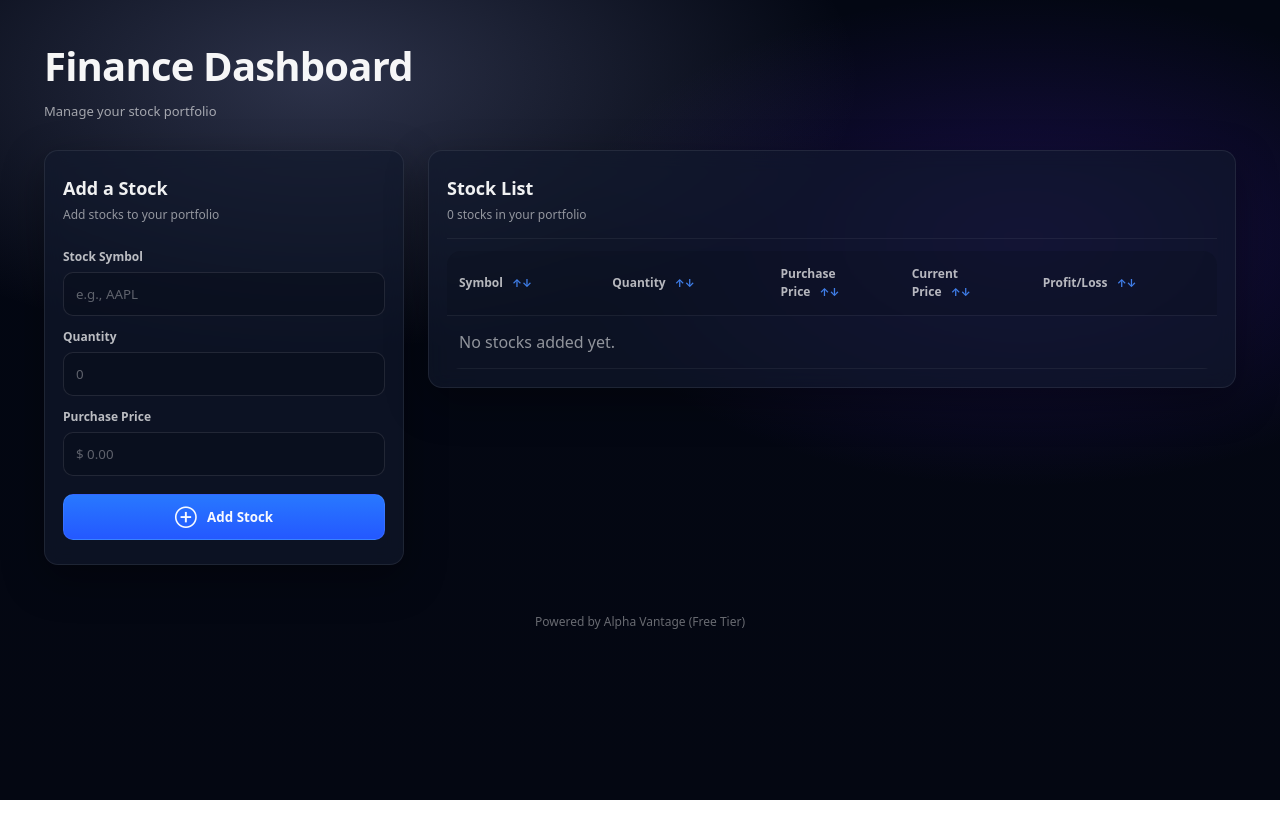
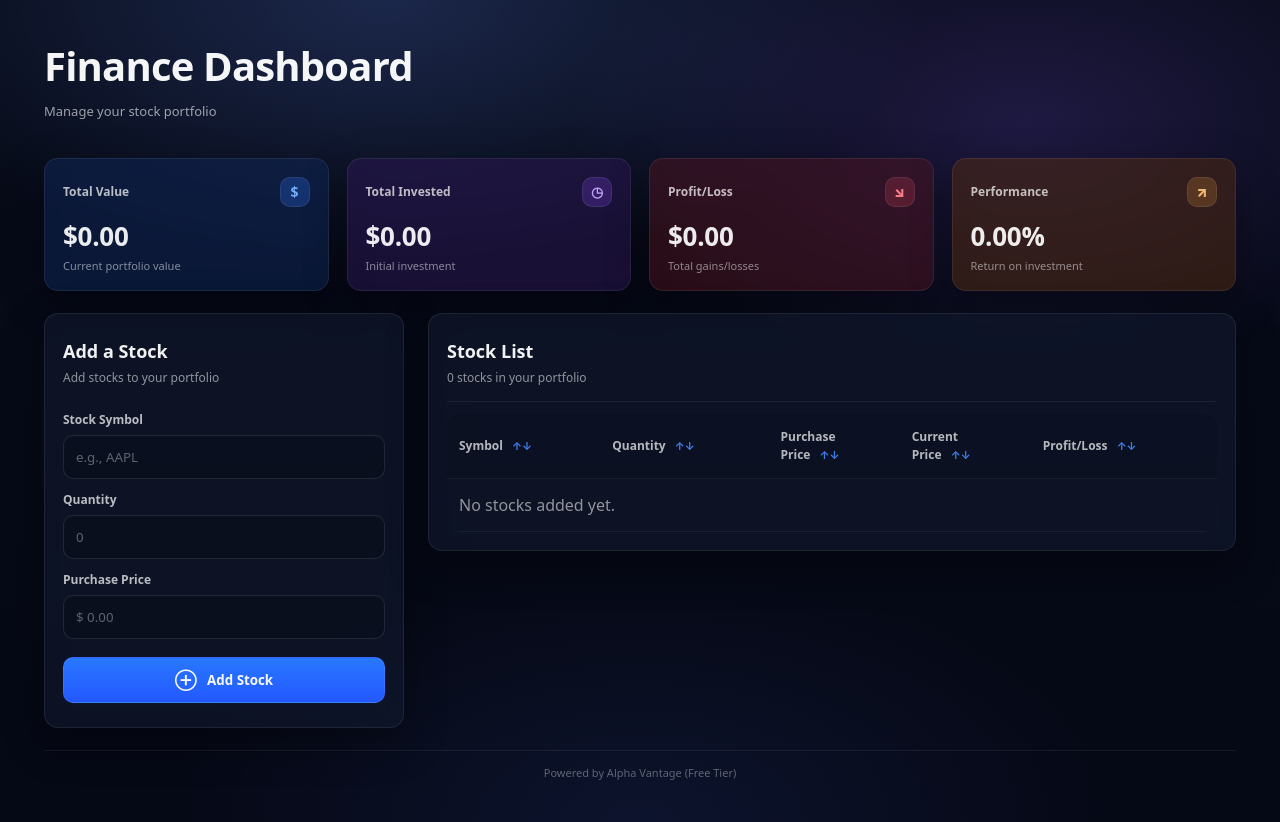
Before and after one commit to clarissa-lyl/SE100-ClarissaLoYingLi-Capstone, a React (Vite) app in the folder se100-capstone/: page / in a window 1280 px wide. Before the commit the page ends 800 px from the top, so only its background shows below. Built offline with nearby package versions, Linux system fonts and the light colour scheme.

Commit message:
Add 4 cards (Total Value, Invested, Profit/Loss, Performance) and minor UI styling changes

```diff
--- a/se100-capstone/src/App.css
+++ b/se100-capstone/src/App.css
@@ -2,11 +2,15 @@
 .app-shell {
   max-width: 1240px;
   margin: 0 auto;
-  padding: 36px 24px 48px;
+  padding: 36px 24px 40px;
+
+  min-height: 100vh;
+  display: flex;
+  flex-direction: column;
 }
 
 .dashboard-header {
-  margin-bottom: 28px;
+  margin-bottom: 18px;
 }
 
 .dashboard-title {
@@ -23,11 +27,112 @@
   color: rgba(255, 255, 255, 0.6);
 }
 
+/* KPI cards row */
+.stats-grid {
+  display: grid;
+  grid-template-columns: repeat(4, 1fr);
+  gap: 18px;
+  margin: 18px 0 22px;
+}
+
+@media (max-width: 980px) {
+  .stats-grid {
+    grid-template-columns: repeat(2, 1fr);
+  }
+}
+
+@media (max-width: 560px) {
+  .stats-grid {
+    grid-template-columns: 1fr;
+  }
+}
+
+.stat-card {
+  border-radius: 14px;
+  border: 1px solid rgba(255, 255, 255, 0.08);
+  background: rgba(18, 26, 45, 0.65);
+  box-shadow: 0 14px 40px rgba(0, 0, 0, 0.35);
+  backdrop-filter: blur(10px);
+  padding: 18px 18px 16px;
+}
+
+.stat-top {
+  display: flex;
+  align-items: center;
+  justify-content: space-between;
+}
+
+.stat-title {
+  font-size: 12px;
+  font-weight: 700;
+  color: rgba(255, 255, 255, 0.72);
+}
+
+.stat-icon {
+  width: 30px;
+  height: 30px;
+  border-radius: 10px;
+  display: inline-flex;
+  align-items: center;
+  justify-content: center;
+  font-weight: 900;
+  font-size: 14px;
+  border: 1px solid rgba(255, 255, 255, 0.08);
+}
+
+.stat-value {
+  margin-top: 10px;
+  font-size: 26px;
+  font-weight: 900;
+  letter-spacing: -0.01em;
+}
+
+.stat-subtitle {
+  margin-top: 2px;
+  font-size: 11px;
+  color: rgba(255, 255, 255, 0.5);
+}
+
+/* Variants */
+.stat-blue {
+  background: rgba(16, 38, 85, 0.55);
+}
+.stat-blue .stat-icon {
+  background: rgba(44, 120, 255, 0.25);
+  color: rgba(120, 180, 255, 0.95);
+}
+
+.stat-purple {
+  background: rgba(45, 22, 85, 0.5);
+}
+.stat-purple .stat-icon {
+  background: rgba(140, 80, 255, 0.22);
+  color: rgba(200, 170, 255, 0.95);
+}
+
+.stat-red {
+  background: rgba(85, 20, 30, 0.45);
+}
+.stat-red .stat-icon {
+  background: rgba(255, 80, 100, 0.18);
+  color: rgba(255, 130, 140, 0.95);
+}
+
+.stat-orange {
+  background: rgba(90, 45, 10, 0.45);
+}
+.stat-orange .stat-icon {
+  background: rgba(255, 170, 60, 0.18);
+  color: rgba(255, 190, 120, 0.95);
+}
+
+/* Main grid */
 .dashboard-grid {
   display: grid;
   grid-template-columns: 360px 1fr;
   gap: 24px;
   align-items: start;
+  flex: 1;
 }
 
 @media (max-width: 980px) {
@@ -45,10 +150,15 @@
   backdrop-filter: blur(10px);
 }
 
+/* Footer */
+.footer-divider {
+  margin-top: 22px;
+  border-top: 1px solid rgba(255, 255, 255, 0.07);
+}
+
 .app-footer-note {
-  margin-top: 36px;
-  padding-top: 12px;
-  font-size: 12px;
+  padding-top: 14px;
+  font-size: 11px;
   text-align: center;
-  color: rgba(255, 255, 255, 0.4);
+  color: rgba(255, 255, 255, 0.35);
 }
--- a/se100-capstone/src/App.jsx
+++ b/se100-capstone/src/App.jsx
@@ -1,8 +1,46 @@
 import './App.css';
+import { useContext, useMemo } from 'react';
 import StockForm from './StockForm.jsx';
 import StockList from './StockList.jsx';
+import { StockContext } from './contexts/StockContext.jsx';
+
+function money(n) {
+  if (!Number.isFinite(n)) return '$0.00';
+  return n.toLocaleString(undefined, { style: 'currency', currency: 'USD' });
+}
+
+function pct(n) {
+  if (!Number.isFinite(n)) return '0.00%';
+  const sign = n > 0 ? '+' : '';
+  return `${sign}${n.toFixed(2)}%`;
+}
+
+function StatCard({ title, value, subtitle, variant, icon }) {
+  return (
+    <div className={`stat-card stat-${variant}`}>
+      <div className="stat-top">
+        <div className="stat-title">{title}</div>
+        <div className="stat-icon" aria-hidden>{icon}</div>
+      </div>
+      <div className="stat-value">{value}</div>
+      <div className="stat-subtitle">{subtitle}</div>
+    </div>
+  );
+}
 
 function App() {
+  const ctx = useContext(StockContext);
+  const stocks = ctx?.stocks ?? [];
+
+  const metrics = useMemo(() => {
+    const totalValue = stocks.reduce((sum, s) => sum + (Number(s.currentPrice) * Number(s.quantity) || 0), 0);
+    const totalInvested = stocks.reduce((sum, s) => sum + (Number(s.purchasePrice) * Number(s.quantity) || 0), 0);
+    const profitLoss = totalValue - totalInvested;
+    const performance = totalInvested > 0 ? (profitLoss / totalInvested) * 100 : 0;
+
+    return { totalValue, totalInvested, profitLoss, performance };
+  }, [stocks]);
+
   return (
     <div className="app-shell">
       <header className="dashboard-header">
@@ -10,6 +48,39 @@ function App() {
         <p className="dashboard-subtitle">Manage your stock portfolio</p>
       </header>
 
+      {/* KPI cards */}
+      <section className="stats-grid">
+        <StatCard
+          title="Total Value"
+          value={money(metrics.totalValue)}
+          subtitle="Current portfolio value"
+          variant="blue"
+          icon="$"
+        />
+        <StatCard
+          title="Total Invested"
+          value={money(metrics.totalInvested)}
+          subtitle="Initial investment"
+          variant="purple"
+          icon="◷"
+        />
+        <StatCard
+          title="Profit/Loss"
+          value={money(metrics.profitLoss)}
+          subtitle="Total gains/losses"
+          variant="red"
+          icon="↘"
+        />
+        <StatCard
+          title="Performance"
+          value={pct(metrics.performance)}
+          subtitle="Return on investment"
+          variant="orange"
+          icon="↗"
+        />
+      </section>
+
+      {/* Main cards */}
       <main className="dashboard-grid">
         <section className="card">
           <StockForm />
@@ -20,6 +91,8 @@ function App() {
         </section>
       </main>
 
+      <div className="footer-divider" />
+
       <footer className="app-footer-note">
         Powered by Alpha Vantage (Free Tier)
       </footer>
--- a/se100-capstone/src/StockForm.jsx
+++ b/se100-capstone/src/StockForm.jsx
@@ -15,6 +15,7 @@ function StockForm() {
     // State to track error messages
     const [error, setError] = useState('');
 
+    //Handler for general input changes
     const handleChange = (e) => {
         const { name, value } = e.target;
         setError(''); // Clear error when user starts typing
@@ -126,6 +127,7 @@ function StockForm() {
                     inputMode="numeric"
                     value={formData.quantity}
                     onChange={handleQuantityChange}
+                    maxLength={7}
                 />
                 </div>
 
@@ -140,6 +142,7 @@ function StockForm() {
                     pattern="^\d+(\.\d{1,2})?$"
                     value={formData.purchasePrice}
                     onChange={handlePriceChange}
+                    maxLength={9}
                 />
                 </div>
 
--- a/se100-capstone/src/StockList.jsx
+++ b/se100-capstone/src/StockList.jsx
@@ -63,7 +63,7 @@ function StockList() {
                     <tbody>
                     {stocks.length === 0 ? (
                         <tr>
-                            <td colSpan={6} className="empty-row">
+                            <td colSpan={5} className="empty-row">
                             No stocks added yet.
                             </td>
                         </tr>
--- a/se100-capstone/src/index.css
+++ b/se100-capstone/src/index.css
@@ -18,11 +18,12 @@
 body {
   margin: 0;
   min-height: 100vh;
-  background: radial-gradient(900px 450px at 25% 10%, rgba(168, 179, 236, 0.25), transparent 60%),
-    radial-gradient(700px 380px at 80% 30%, rgba(96, 41, 255, 0.22), transparent 65%),
-    linear-gradient(180deg, #030713 0%, #040712 100%);
+  background:
+    radial-gradient(900px 450px at 30% 0%, rgba(100, 140, 255, 0.22), transparent 60%),
+    radial-gradient(700px 380px at 80% 15%, rgba(140, 90, 255, 0.18), transparent 65%),
+    radial-gradient(800px 420px at 50% 100%, rgba(80, 120, 255, 0.10), transparent 60%),
+    linear-gradient(180deg, #070b18 0%, #050815 100%);
 }
-
 #root {
   min-height: 100vh;
 }
```
